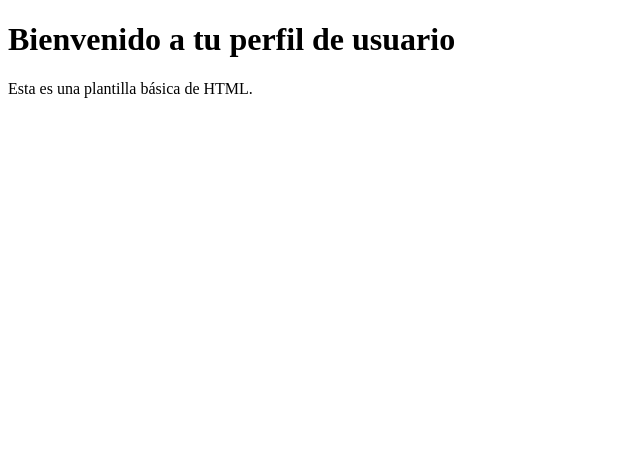
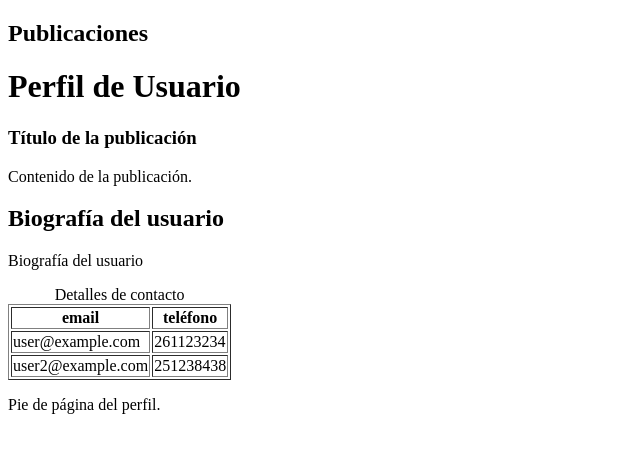
Before and after one commit to Joako9780/perfil-de-usuario-html, a plain HTML site: page index.html in a window 1280 px wide. Shown: the whole page, without its empty margins (0-640 px from the left). Drawn offline with Linux system fonts and the light colour scheme.

Commit message:
Update index.html
Se agregó header, main y footer, más una tabla

```diff
--- a/index.html
+++ b/index.html
@@ -1,12 +1,51 @@
 <!DOCTYPE html>
 <html lang="es">
+
 <head>
-  <meta charset="UTF-8">
-  <meta name="viewport" content="width=device-width, initial-scale=1.0">
-  <title>Perfil de Usuario</title>
+    <meta charset="UTF-8">
+    <meta name="viewport" content="width=device-width, initial-scale=1.0">
+    <title>Perfil de Usuario</title>
 </head>
+
 <body>
-  <h1>Bienvenido a tu perfil de usuario</h1>
-  <p>Esta es una plantilla básica de HTML.</p>
+    <header>
+        <h2>Publicaciones</h2>
+    </header>
+    <h1>Perfil de Usuario</h1>
+    <main>
+
+        <section>
+            <h3>Título de la publicación</h3>
+            <p>Contenido de la publicación.</p>
+            <article>
+                <h2>Biografía del usuario</h2>
+                <p>Biografía del usuario</p>
+            </article>
+        </section>
+
+        <table border="1">
+            <caption>Detalles de contacto</caption>
+            <thead>
+                <tr>
+                    <th>email</th>
+                    <th>teléfono</th>
+                </tr>
+            </thead>
+            <tbody>
+                <tr>
+                    <td>user@example.com</td>
+                    <td>261123234</td>
+                </tr>
+                <tr>
+                    <td>user2@example.com</td>
+                    <td>251238438</td>
+                </tr>
+            </tbody>
+        </table>
+        <footer>
+            <p>Pie de página del perfil.</p>
+        </footer>
+    </main>
 </body>
+
 </html>
```
